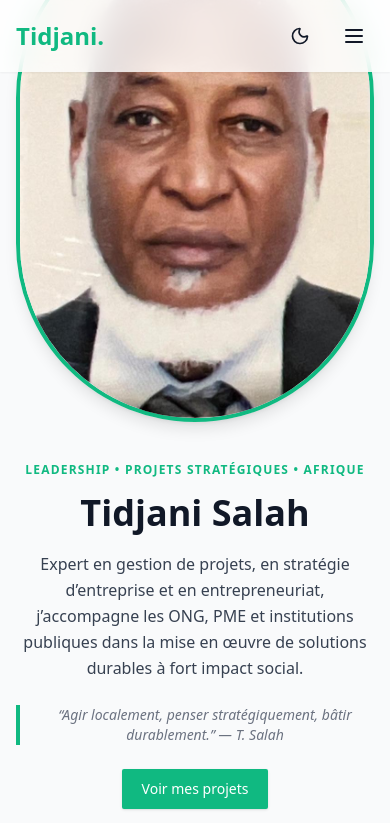
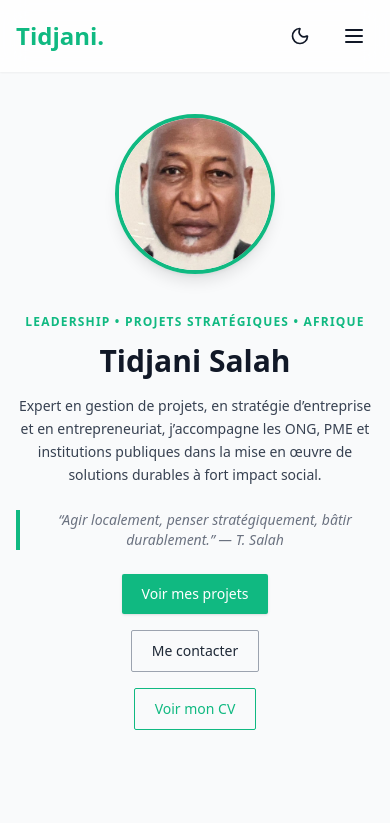
Before and after one commit to Gojobyte/tidjani_salah_portfolio, a React (Vite) app: page / in a window 390 px wide. Shown: the top 823 px of the page. Built offline with nearby package versions, Linux system fonts and the light colour scheme.

Commit message:
modif responsive

```diff
--- a/src/components/Hero.jsx
+++ b/src/components/Hero.jsx
@@ -7,7 +7,7 @@ export default function Hero() {
   return (
     <Section
       id="hero"
-      className="h-screen flex items-center justify-center bg-light dark:bg-dark text-gray-900 dark:text-gray-100 transition-colors duration-300"
+      className="min-h-screen flex items-center justify-center bg-light dark:bg-dark text-gray-900 dark:text-gray-100 transition-colors duration-300"
     >
       <Container className="max-w-6xl">
         <div className="flex flex-col-reverse md:flex-row items-center justify-between gap-10 md:gap-16 animate-fade-in">
@@ -18,11 +18,11 @@ export default function Hero() {
               Leadership • Projets Stratégiques • Afrique
             </p>
 
-            <h1 className="mt-3 text-4xl md:text-5xl font-extrabold leading-tight">
+            <h1 className="mt-3 text-3xl sm:text-4xl md:text-5xl font-extrabold leading-tight">
               Tidjani Salah
             </h1>
 
-            <p className="mt-4 text-base md:text-lg text-gray-700 dark:text-gray-300 leading-relaxed">
+            <p className="mt-4 text-sm sm:text-base md:text-lg text-gray-700 dark:text-gray-300 leading-relaxed">
               Expert en gestion de projets, en stratégie d’entreprise et en entrepreneuriat, j’accompagne les ONG,
               PME et institutions publiques dans la mise en œuvre de solutions durables à fort impact social.
             </p>
@@ -31,8 +31,8 @@ export default function Hero() {
               “Agir localement, penser stratégiquement, bâtir durablement.” — T. Salah
             </blockquote>
 
-            {/* === Boutons réutilisables === */}
-            <div className="mt-6 flex flex-col sm:flex-row items-center md:justify-start gap-4">
+            {/* === Boutons === */}
+            <div className="mt-6 flex flex-col sm:flex-row sm:flex-wrap items-center justify-center md:justify-start gap-4">
               <Button href="#projects" variant="primary">
                 Voir mes projets
               </Button>
@@ -47,7 +47,7 @@ export default function Hero() {
 
           {/* === Image à droite === */}
           <div className="flex-1 flex justify-center">
-            <div className="w-30 h-30 md:w-64 md:h-604 rounded-full overflow-hidden border-4 border-primary shadow-lg">
+            <div className="w-40 h-40 sm:w-52 sm:h-52 md:w-604 md:h-64 rounded-full overflow-hidden border-4 border-primary shadow-lg">
               <img
                 src={heroImg}
                 alt="Tidjani Salah"
@@ -55,6 +55,7 @@ export default function Hero() {
               />
             </div>
           </div>
+
         </div>
       </Container>
     </Section>
```
